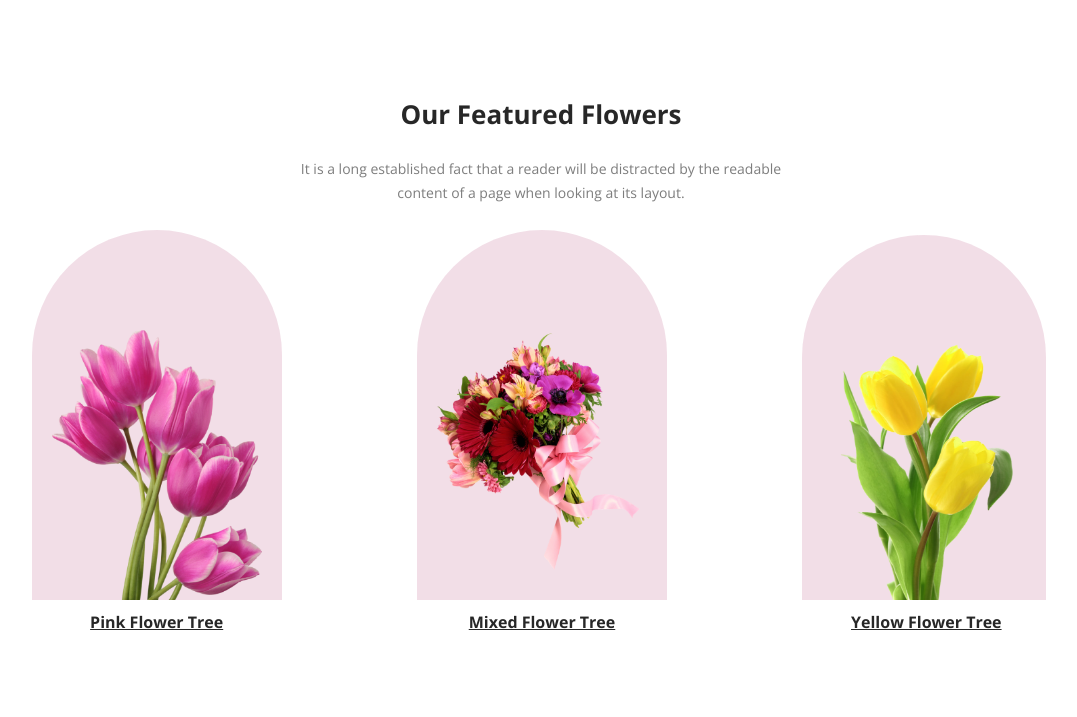
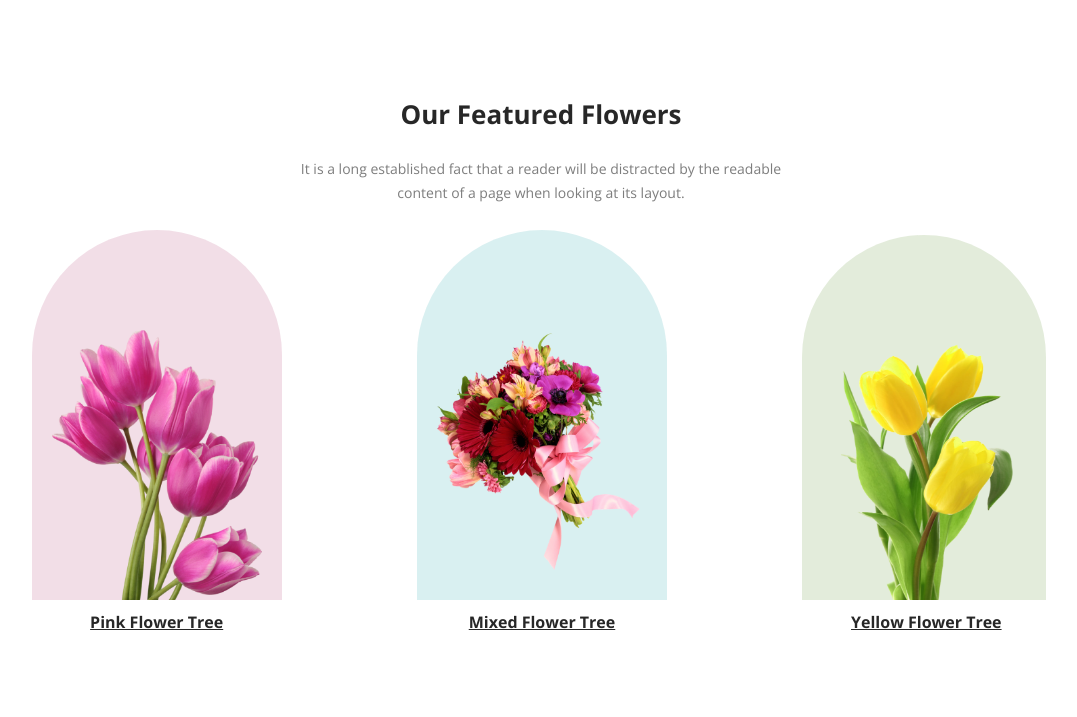
Before and after one commit to mdshawonreza/my-first-flowershop-assignmentn, a plain HTML site: page index.html in a window 1280 px wide. Shown: the part 564-1281 px from the top of the page, without its empty margins (99-1176 px from the left). Drawn offline with nearby package versions, Linux system fonts and the light colour scheme.

Commit message:
add this one

```diff
--- a/styles/flowershop.css
+++ b/styles/flowershop.css
@@ -74,12 +74,12 @@ text-align: center;
     padding: 100px 20px 0px 20px;
 }
 .tree-2{
-    background-color: rgba(167, 33, 98, 0.15);
+    background: rgba(5, 151, 160, 0.15);
     border-radius: 400px 400px 0px 0px;
     padding: 100px 10px 30px 10px;
 }
 .tree-3{
-    background-color: rgba(167, 33, 98, 0.15);
+    background: rgba(71, 125, 17, 0.15);
     border-radius: 400px 400px 0px 0px;
     padding: 80px 17px 0px 17px;
     margin-right: 4px;
```
